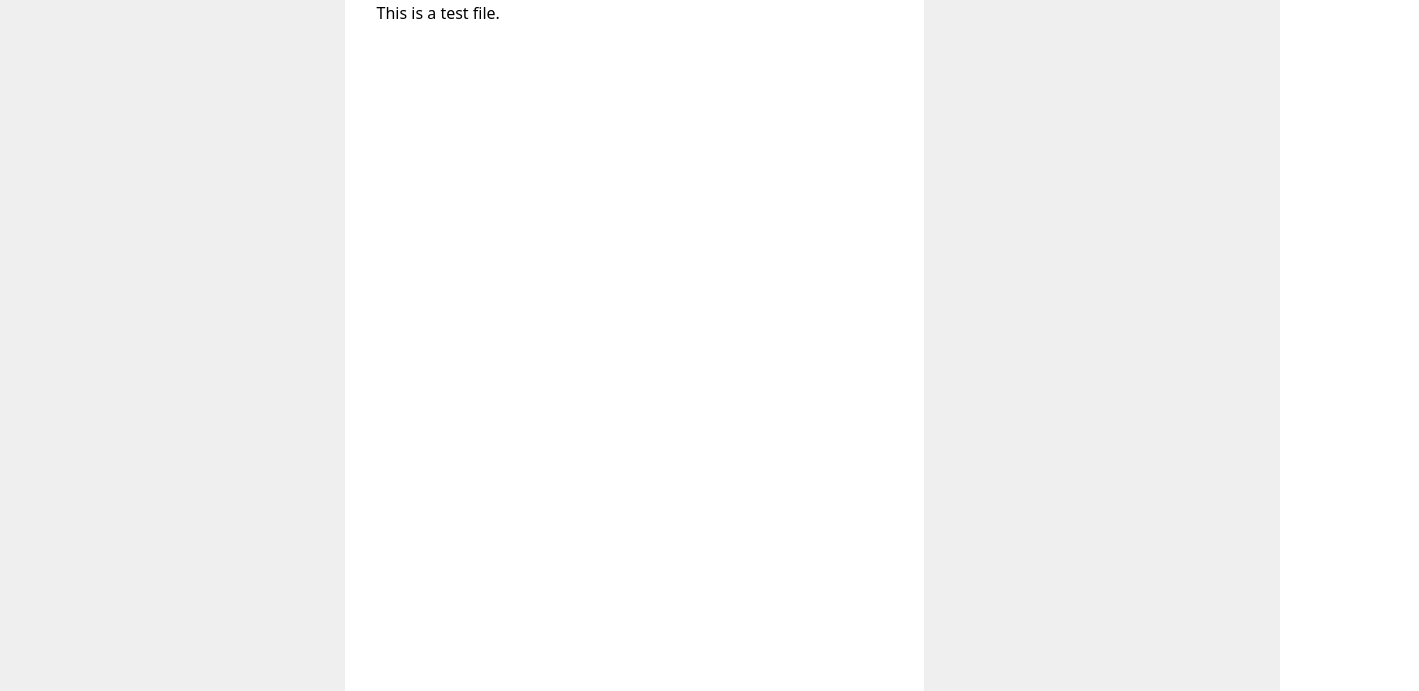
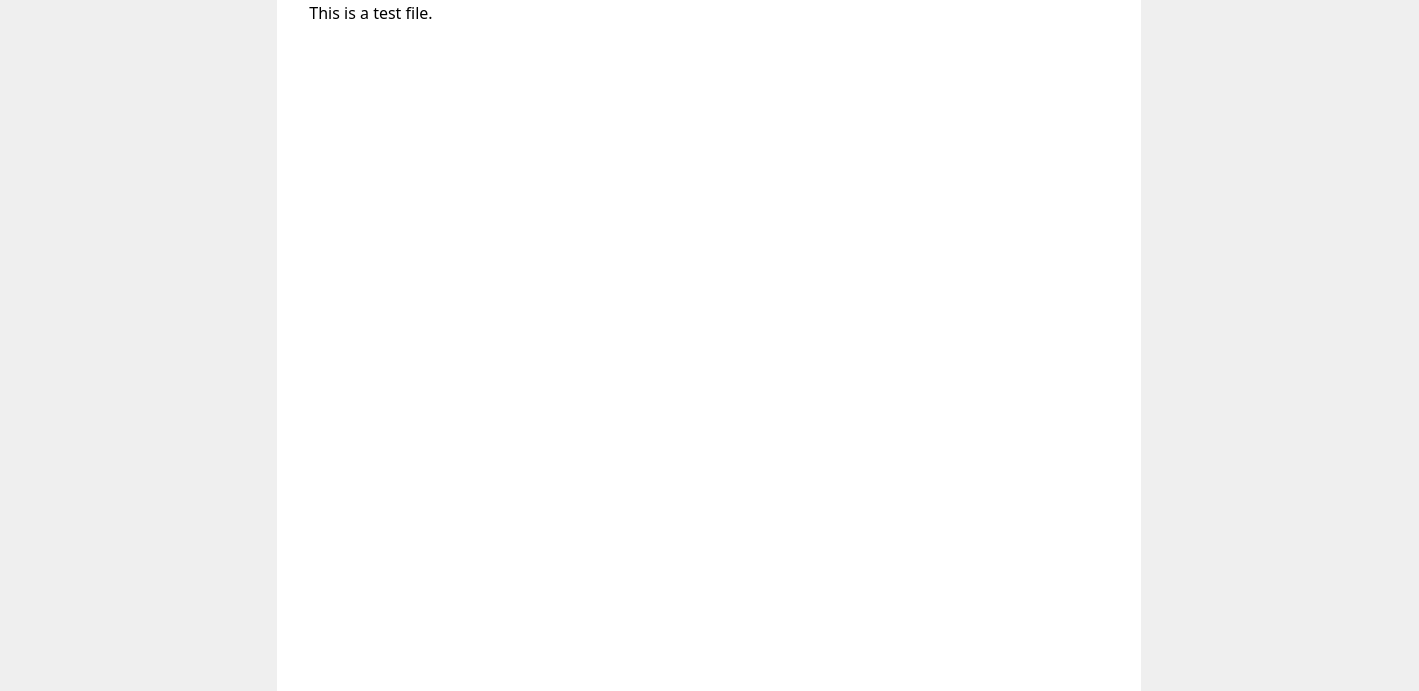
Before and after one commit to terraprisma/terraprisma, a plain HTML site: page docs/content/docs/test.html in a window 1280 px wide. Shown: the part 109-800 px from the top of the page, 1419 px wide, since content can reach past the window. Drawn offline with Linux system fonts and the light colour scheme.

Commit message:
Fix sidebars shifting if main view has no content

```diff
--- a/docs/content/styles-docs.css
+++ b/docs/content/styles-docs.css
@@ -23,7 +23,7 @@ body {
 
 .left-sidebar {
   background: ButtonFace;
-  flex: 1 3 auto;
+  flex: 1 0 16.66666666666666666666666666666%;
   margin: 0 auto;
   padding: 2em 2em;
   z-index: 2;
@@ -34,7 +34,7 @@ body {
 }
 
 main {
-  flex: 2 0 auto;
+  flex: 2 0 66.66666666666666666666666666666%;
   max-width: 50em;
   margin: 0 auto;
   padding: 2em 2em;
@@ -42,7 +42,7 @@ main {
 
 .right-sidebar {
   background: ButtonFace;
-  flex: 1 3 auto;
+  flex: 1 0 16.66666666666666666666666666666%;
   margin: 0 auto;
   padding: 2em 2em;
   z-index: 2;
```
